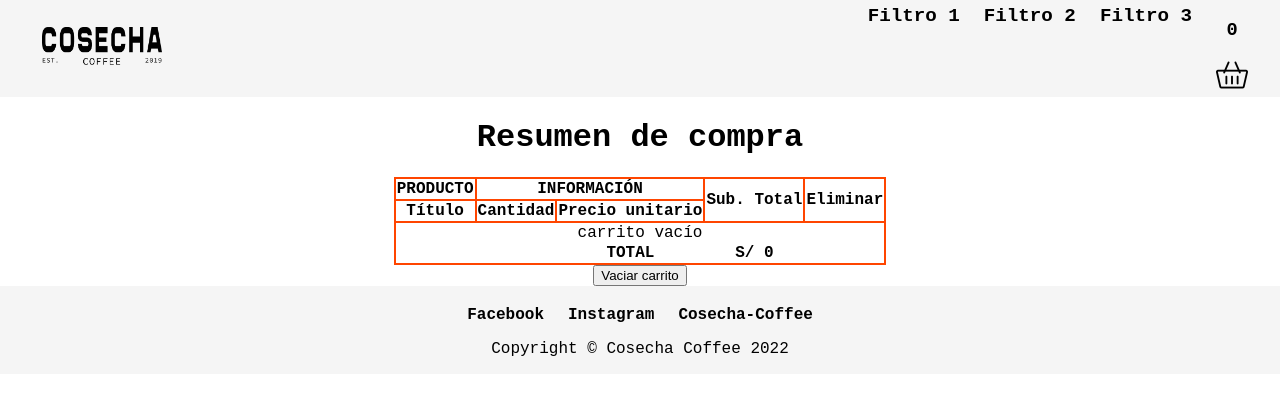
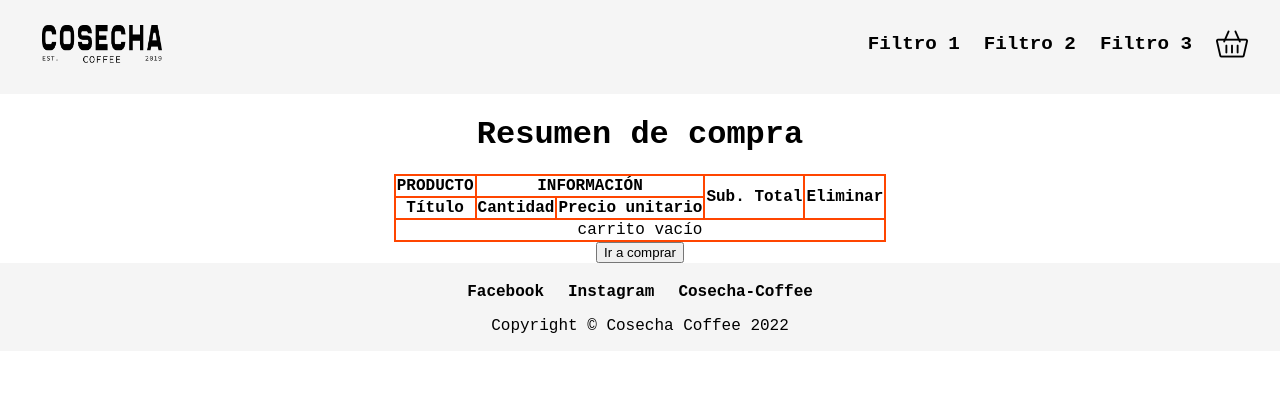
Before and after one commit to Nicolas-Torres/cosecha-proyecto-final, a React (Create React App) app: page /cart in a window 1280 px wide. Shown: the top 394 px of the page. Built offline with nearby package versions, Linux system fonts and the light colour scheme.

Commit message:
Desafío 12 - Firebase II

```diff
--- a/src/ui/pages/cart/Cart.js
+++ b/src/ui/pages/cart/Cart.js
@@ -1,28 +1,25 @@
-import { useContext, useState } from "react"
+import { useContext } from "react"
 import { context } from "./CartContext"
+import { Link } from "react-router-dom"
 import trashIcon from "../../../assets/img/icon/trash.png"
 // import { useTable } from "react-table"
 
-
-
 const Cart = () => {
 
-    const cart = useContext(context)
-    console.log(cart)
-    const [itemsToBuy, setitemsToBuy] = useState(cart.items.length)
-
-
-    console.log(itemsToBuy)
-
+    const { cartItems, cartInfo } = useContext(context)
 
     const updateCart = (id) => {
 
-        cart.removeItem(id)
-        setitemsToBuy(cart.items.length-1)
+        cartItems.removeItem(id)
+
         console.log("item eliminado")
 
     }
 
+    const clearItems = () => {
+
+        cartItems.clearItems()
+    }
 
     return (
         <div className="container">
@@ -46,12 +43,13 @@ const Cart = () => {
                 </thead>
 
                 <tbody id="cart-body">
-                    {itemsToBuy === 0 ? (
+                        {cartItems.items.length === 0 ? (
+
                             <tr>
                                 <td colSpan="5" style={{textAlign: "center"}}>{"carrito vacío"}</td>
                             </tr>
                         ) : (
-                        cart.items.map(item => {
+                            cartItems.items.map(item => {
                                 return (
                                     <tr key={item.id}>
                                         <td>{item.title}</td>
@@ -66,47 +64,30 @@ const Cart = () => {
                             })
                         )}
                 </tbody>
+                {cartItems.items.length === 0 ? (<></>) : (
                     <tbody id="total">
-                        <tr>
+                        <tr >
                             <td colSpan="2"></td>
                             <td style={{fontWeight: "bold"}}>{"TOTAL"}</td>
-                            <td style={{fontWeight: "bold"}}>{`S/ ${cart.total}`}</td>
+                            <td style={{fontWeight: "bold"}}>{`S/ ${cartInfo.totalPrice}`}</td>
                         </tr>
-            </tbody>
+                    </tbody>)
+                }
             </table>
+            { cartItems.items.length === 0 ? (
                 <div className="button-clear-cart">
-            <button onClick={()=>{console.log("vaciar carrito")}}>Vaciar carrito</button>
+                    <Link to="/">
+                        <button>Ir a comprar</button>
+                    </Link>
                 </div>
+            ) : (
+                <div className="button-clear-cart">
+                    <button onClick={()=>clearItems()}>Vaciar carrito</button>
                 </div>
-
-
-
-
-
+            )
+            }
+        </div>
     )
 }
 
 export default Cart
-
-// style={{textAlign: "center"}}
-
-
-// {/* <article key={item.id} className="item-to-buy">
-// <h1 className="title">{item.title}</h1>
-// <h2>{`Cantidad: ${item.quantity}`}</h2>
-// <h2>{`Precio unitario: ${item.unitPrice}`}</h2>
-// <h2>{`Sub. total: ${item.subTotal}`}</h2>
-// </article>  */}
-
-
-
-// title="Field #1"
-// title="Field #2"
-// title="Field #3"
-
-
-// title="Field #1"
-// title="Field #2"
-// title="Field #1"
-// title="Field #2"
-// title="Field #3"
--- a/src/ui/pages/cart/CartContext.js
+++ b/src/ui/pages/cart/CartContext.js
@@ -11,15 +11,35 @@ const Provider = context.Provider
 
 const SelfProvider = ({ children }) => {
 
-    const [counter, setCounter] = useState(0)
     const [items, setItems] = useState([])
-    const [total, setTotal] = useState(0)
+    const addItem = (item, itemCounter) => {
+
+        const { findItem, itemFind } = isInCart(item)
+        let items
+
+        if (findItem) {
+            itemFind.quantity += itemCounter
+            itemFind.subTotal += subTotal(itemFind.itemPrice, itemCounter)
+            items = [...cartItems.items]
+        } else {
+            items = [...cartItems.items]
+            let newItem = {
+                id: item.id,
+                title: item.title,
+                itemPrice: item.price,
+                quantity: itemCounter,
+                subTotal: subTotal(item.price, itemCounter)
+            }
+            items.push(newItem)
+        }
+        setItems(items)
+    }
 
     const isInCart = (item) => {
 
         let findItem
-        let itemFind = lastCart.items.find(ite => ite.id === item.id)
-        console.log(itemFind)
+        let itemFind = cartItems.items.find(ite => ite.id === item.id)
+
         if (itemFind === undefined){
             findItem = false
             itemFind = null
@@ -30,77 +50,61 @@ const SelfProvider = ({ children }) => {
         }
     }
 
-    const addItem = (item, itemCounter) => {
+    const subTotal = (itemPrice, itemCounter) => {
 
-        const { findItem, itemFind } = isInCart(item)
-        console.log(itemFind)
+        let subTotal = Number((itemPrice*itemCounter).toFixed(2))
+        return subTotal
 
-        if (findItem) {
-            itemFind.quantity += itemCounter
-            itemFind.subTotal += subTotal(itemFind.itemPrice, itemCounter)
-        } else {
-            let newItem = {
-                id: item.id,
-                title: item.title,
-                itemPrice: item.price,
-                quantity: itemCounter,
-                subTotal: subTotal(item.price, itemCounter)
-            }
-            lastCart.items.push(newItem)
-        }
-
-        totalCounter()
-        totalPagar()
     }
 
-    const subTotal = (itemPrice, itemCounter) => {
-        let subTotal = Number((itemPrice*itemCounter).toFixed(2))
-        return subTotal
+    const totalCounter = () => {
+
+        let count = 0
+        for (let item of cartItems.items){
+            count += item.quantity
+        }
+        return count
+
     }
 
+    const totalPrice = () => {
 
-    const totalCounter = () => {
         let count = 0
-        for (let item of lastCart.items){
-            count += item.quantity
-        }
-        lastCart.setCounter(count)
-    }
-
-    const totalPagar = () => {
-        let count = 0
-        for(let item of lastCart.items){
+        for(let item of cartItems.items){
             count += item.subTotal
         }
-        lastCart.setTotal(count)
-        // lastCart.total = count
-        // console.log(lastCart.total)
+        return Number(count.toFixed(2))
+
     }
 
     const removeItem = (id) => {
-        let newItems = lastCart.items.filter(item => item.id !== id)
-        console.log(newItems)
 
-        totalCounter()
-        totalPagar()
+        let carrito = cartItems.items.slice()
+        let newItems = carrito.filter(item => item.id !== id)
         setItems(newItems)
+
     }
 
+    const clearItems = () => {
+        setItems([])
+    }
 
+    const cartItems = {
+        items,
+        addItem,
+        removeItem,
+        clearItems
 
+    }
 
-    const lastCart = {
-        counter: counter,
-        setCounter: setCounter,
-        items: items,
-        total: Number(total.toFixed(2)),
-        setTotal: setTotal,
-        addItem: addItem,
-        removeItem: removeItem
+    const cartInfo = {
+        totalCounter: totalCounter(),
+        totalPrice: totalPrice(),
+
     }
 
     return (
-        <Provider value = {lastCart}>
+        <Provider value = {{cartItems, cartInfo}}>
             {children}
         </Provider>
     )
--- a/src/ui/pages/cart/CartWidget.js
+++ b/src/ui/pages/cart/CartWidget.js
@@ -6,11 +6,10 @@ import { context } from "./CartContext"
 
 const CartWidget = () => {
 
-  const totalPurchaseCart = useContext(context)
-
+  const {cartItems,cartInfo} = useContext(context)
   return (
     <div>
-      <h3>{totalPurchaseCart.counter}</h3>
+      {cartItems.items.length === 0 ? <></> : <h3>{cartInfo.totalCounter}</h3>}
       <Link to="/cart">
         <img src={cartIcon} alt="cart-icon" width="32"/>
       </Link>
--- a/src/ui/pages/cart/ItemDetailContainer.js
+++ b/src/ui/pages/cart/ItemDetailContainer.js
@@ -25,7 +25,7 @@ const ItemDetailContainer = () => {
                     console.log("Ok, producto cargado.")
                 })
 
-            },1000)
+            },0)
     },[id])
 
     // console.table(itemDetail)
--- a/src/ui/pages/cart/ItemListContainer.js
+++ b/src/ui/pages/cart/ItemListContainer.js
@@ -27,7 +27,7 @@ const ItemListContainer = ({ greeting }) => {
           console.log("Ok, productos cargados.")
         });
 
-      },1000);
+      },0);
       setLoading(false)
     } else {
       loadingText.current = "Cargando filtro..."
@@ -43,7 +43,7 @@ const ItemListContainer = ({ greeting }) => {
           console.log("Ok, productos filtrados.")
         });
 
-      },1000);
+      },0);
       setLoading(false)
     }
   },[category])
--- a/src/ui/pages/cart/itemCount/ItemCount.js
+++ b/src/ui/pages/cart/itemCount/ItemCount.js
@@ -2,12 +2,9 @@
 import {useState} from "react"
 
 
-const ItemCount = ({ stock, initial, onAdd: updateCart }) => {
+const ItemCount = ({ stock, initial, updateCart }) => {
 
     const [itemCounter, setCounter] = useState(initial)
-
-
-    // console.log(lastCart)
 
     const aumentarContador = (e) => {
         e.stopPropagation()
--- a/src/ui/pages/cart/itemDetail/ItemDetail.js
+++ b/src/ui/pages/cart/itemDetail/ItemDetail.js
@@ -6,15 +6,13 @@ import { context } from "../CartContext"
 const ItemDetail = ({item}) => {
 
     const [ itemCounter, setItemCounter] = useState(0)
-
-    const cart = useContext(context)
-    console.log(cart)
+    const { cartItems } = useContext(context)
 
     //! STATE UPLIFTING
 
     const updateCart = (itemCounter) => {
 
-        cart.addItem(item, itemCounter)
+        cartItems.addItem(item, itemCounter)
         setItemCounter(itemCounter)
         console.log("agregado al carrito")
 
@@ -30,7 +28,7 @@ const ItemDetail = ({item}) => {
             </article>
             <h3>{"Stock disponible: " + item.stock}</h3>
             {itemCounter === 0 ? (
-                <ItemCount stock={item.stock} initial={1} onAdd={updateCart}/>
+                <ItemCount stock={item.stock} initial={1} updateCart={updateCart}/>
             ) : (
                 <>
                 <h3>{ "Cantidad agregada al carrito: " + itemCounter }</h3>
```
Lines whose indentation alone changed are shown as unchanged.
